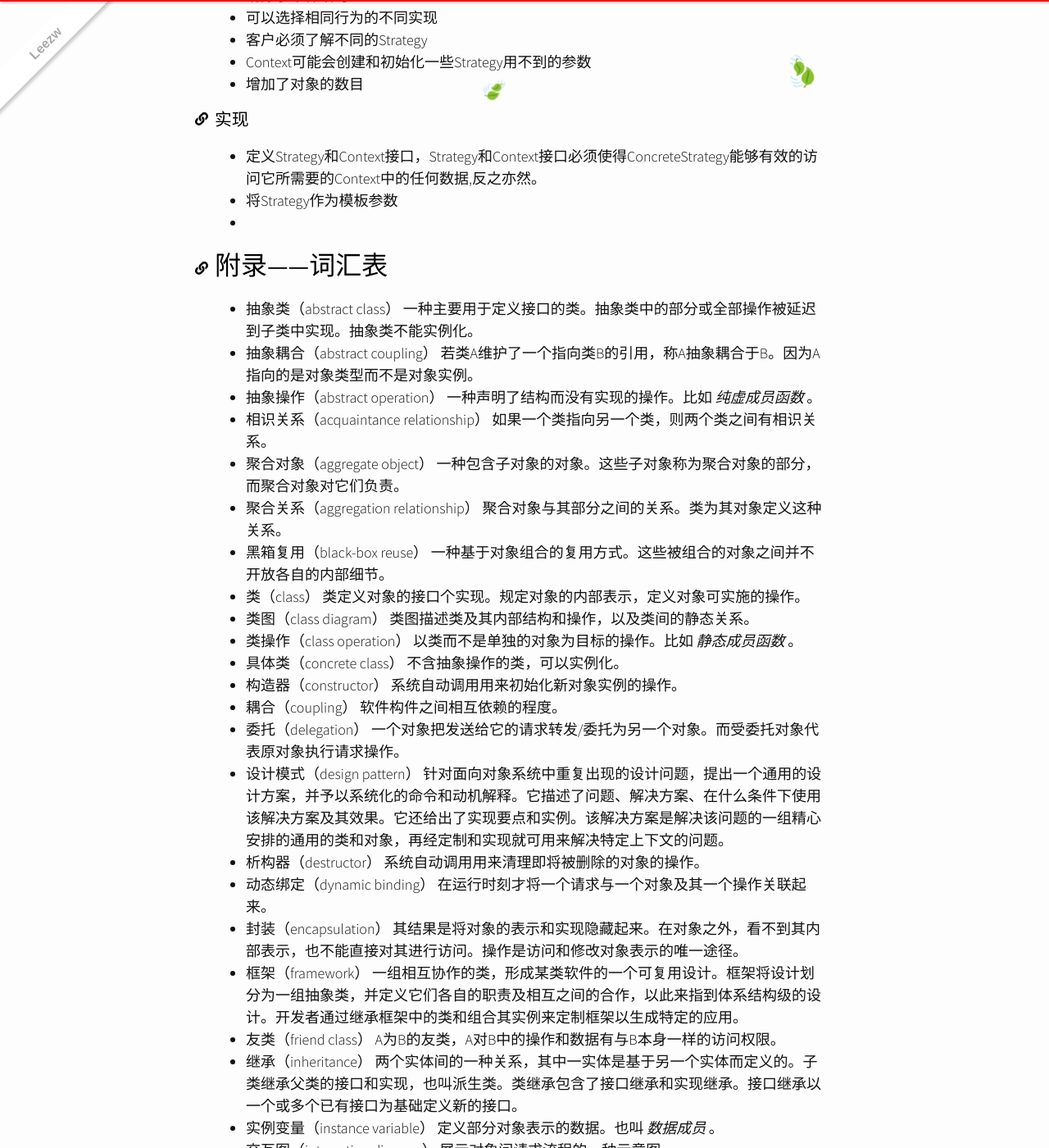
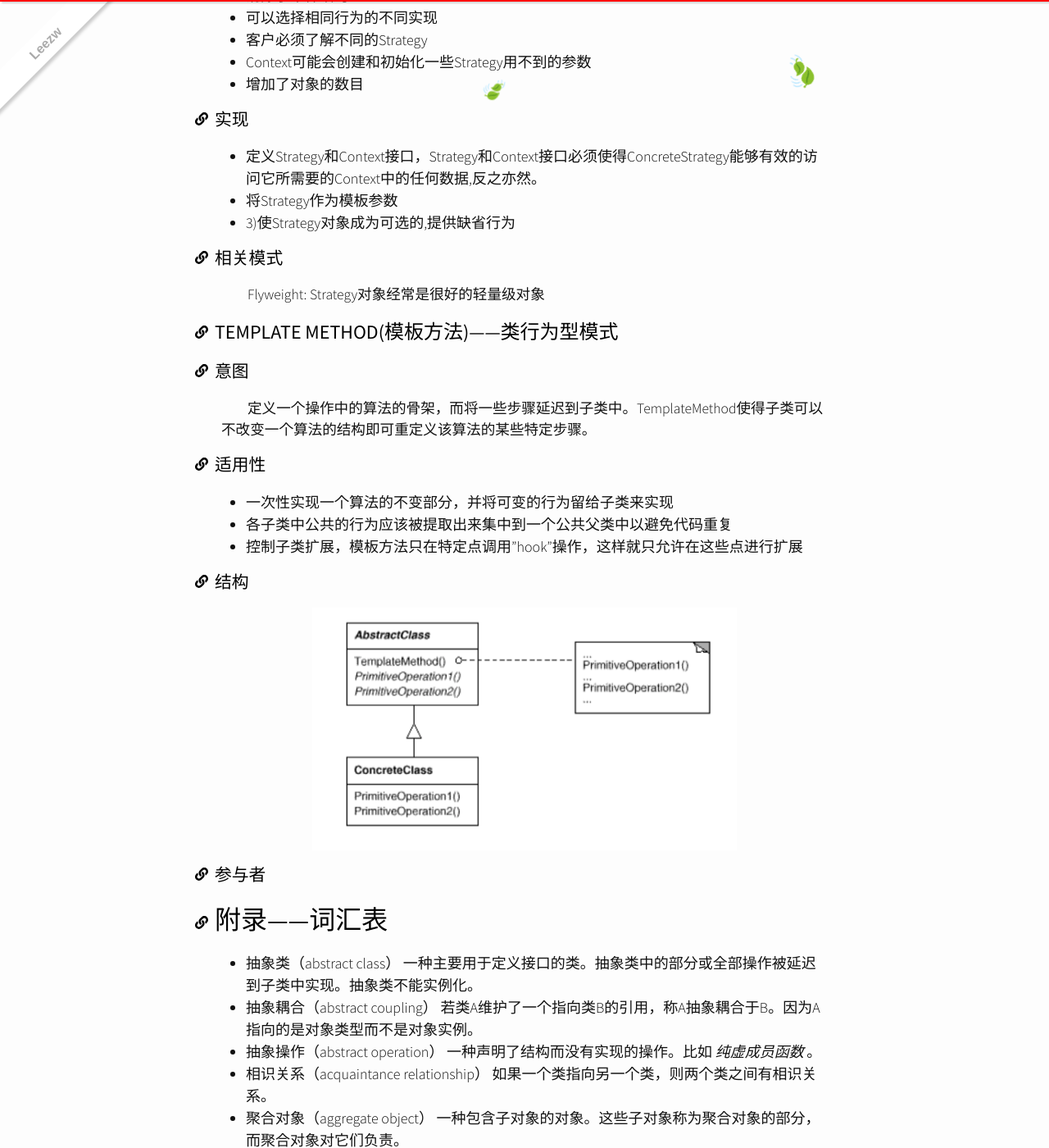
Before and after one commit to quantum-li/quantum-li.github.io, a Jekyll site: the page built from _posts/2020-05-15-design-patterns-elements-of-reusable-object-oriented-software.md, in a window 1280 px wide and 1400 px high, scrolled down 24860 px. Shown: the whole window at 82% size. Built offline with Jekyll 4.4.1, drawn with Linux system fonts in a browser that asks for light colours; nearby versions of some CDN libraries; comment, search, counter and statistics services are not loaded.

Commit message:
2020-08-13 20:01:59

```diff
--- a/_posts/2020-05-15-design-patterns-elements-of-reusable-object-oriented-software.md
+++ b/_posts/2020-05-15-design-patterns-elements-of-reusable-object-oriented-software.md
@@ -686,8 +686,29 @@ Policy
 
 + 定义Strategy和Context接口，Strategy和Context接口必须使得ConcreteStrategy能够有效的访问它所需要的Context中的任何数据,反之亦然。
 + 将Strategy作为模板参数
-+
++ 3)使Strategy对象成为可选的,提供缺省行为
 
+### 相关模式
+
+Flyweight: Strategy对象经常是很好的轻量级对象
+
+## TEMPLATE METHOD(模板方法)——类行为型模式
+
+### 意图
+
+定义一个操作中的算法的骨架，而将一些步骤延迟到子类中。TemplateMethod使得子类可以不改变一个算法的结构即可重定义该算法的某些特定步骤。
+
+### 适用性
+
++ 一次性实现一个算法的不变部分，并将可变的行为留给子类来实现
++ 各子类中公共的行为应该被提取出来集中到一个公共父类中以避免代码重复
++ 控制子类扩展，模板方法只在特定点调用"hook"操作，这样就只允许在这些点进行扩展
+
+### 结构
+
+![模板方法结构图](/assets/images/design-patterns-elements-of-reusable-object-oriented-software/模板方法结构图.png)
+
+### 参与者
 
 
 
```
Also changed, not shown: assets/images/design-patterns-elements-of-reusable-object-oriented-software/模板方法结构图.png (added).
